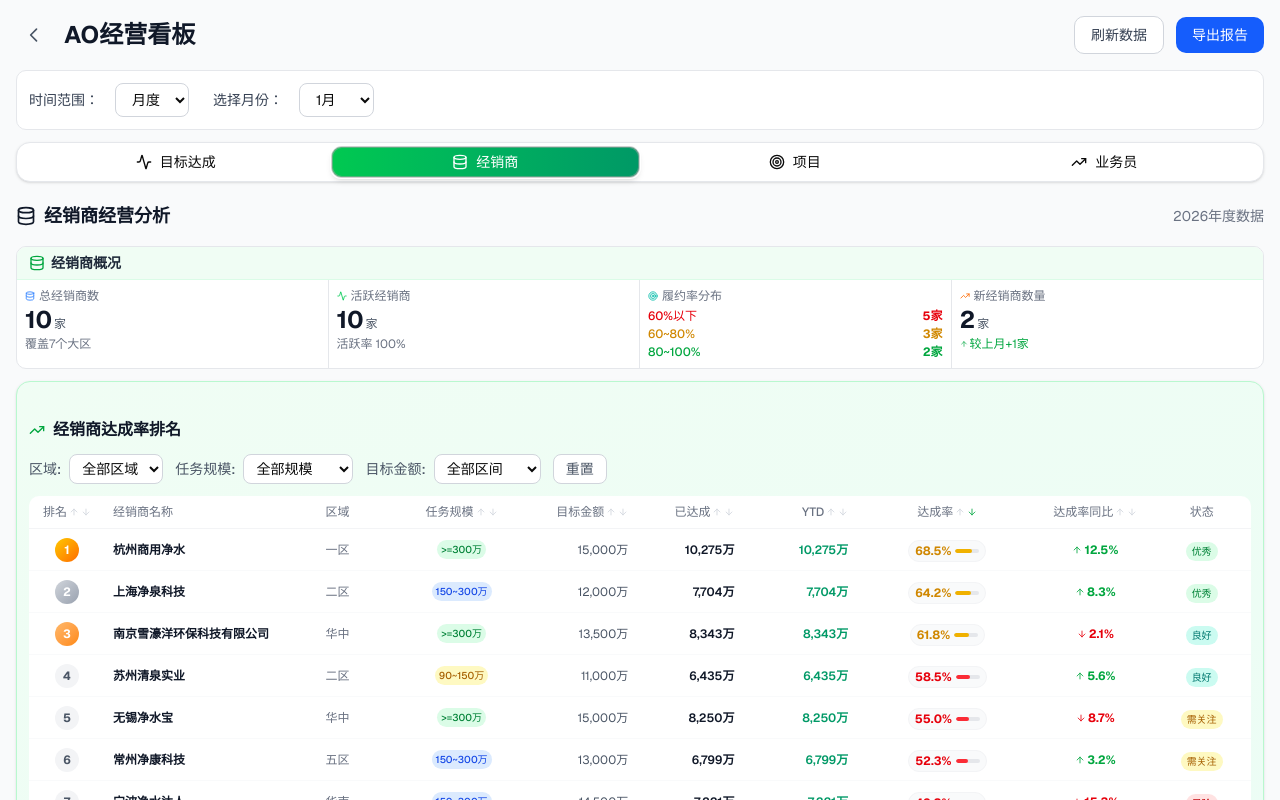
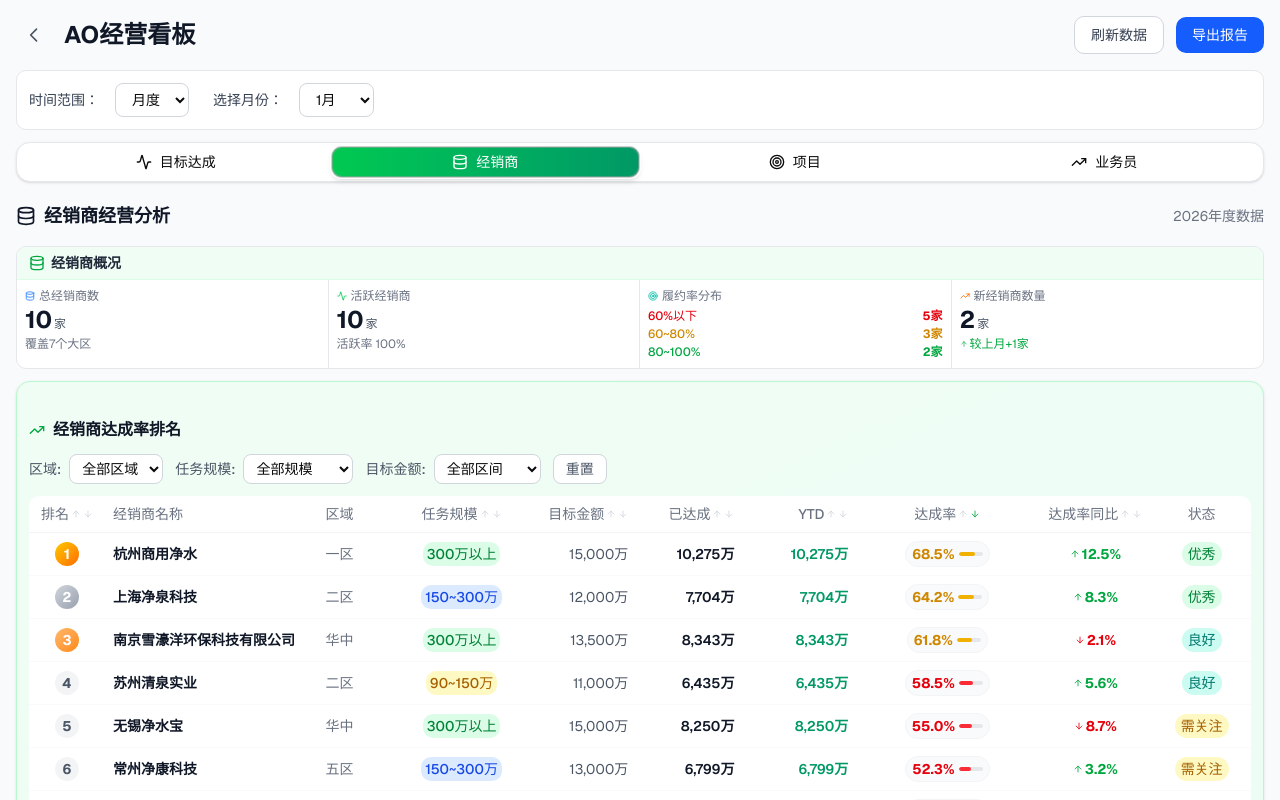
Before and after one commit to navylee1990/coze_jsc, a Next.js app: page /sales in a window 1280 px wide. Both pictures are taken after a click on the tab "经销商". Shown: the top 800 px of the page. Built offline with nearby package versions, Linux system fonts and the light colour scheme.

Commit message:
fix: 修改规模格式为中文表达并统一字体大小

```diff
--- a/src/app/sales/page.tsx
+++ b/src/app/sales/page.tsx
@@ -285,15 +285,15 @@ const cityData = {
 
 // 经销商达成率排名数据
 const dealerAchievementRanking = [
-  { rank: 1, name: '杭州商用净水', target: 15000, completed: 10275, rate: 68.5, region: '一区', status: 'excellent', scale: '>=300万', yearOnYear: 12.5, ytd: 10275 },
+  { rank: 1, name: '杭州商用净水', target: 15000, completed: 10275, rate: 68.5, region: '一区', status: 'excellent', scale: '300万以上', yearOnYear: 12.5, ytd: 10275 },
   { rank: 2, name: '上海净泉科技', target: 12000, completed: 7704, rate: 64.2, region: '二区', status: 'excellent', scale: '150~300万', yearOnYear: 8.3, ytd: 7704 },
-  { rank: 3, name: '南京雪濠洋环保科技有限公司', target: 13500, completed: 8343, rate: 61.8, region: '华中', status: 'good', scale: '>=300万', yearOnYear: -2.1, ytd: 8343 },
+  { rank: 3, name: '南京雪濠洋环保科技有限公司', target: 13500, completed: 8343, rate: 61.8, region: '华中', status: 'good', scale: '300万以上', yearOnYear: -2.1, ytd: 8343 },
   { rank: 4, name: '苏州清泉实业', target: 11000, completed: 6435, rate: 58.5, region: '二区', status: 'good', scale: '90~150万', yearOnYear: 5.6, ytd: 6435 },
-  { rank: 5, name: '无锡净水宝', target: 15000, completed: 8250, rate: 55.0, region: '华中', status: 'warning', scale: '>=300万', yearOnYear: -8.7, ytd: 8250 },
+  { rank: 5, name: '无锡净水宝', target: 15000, completed: 8250, rate: 55.0, region: '华中', status: 'warning', scale: '300万以上', yearOnYear: -8.7, ytd: 8250 },
   { rank: 6, name: '常州净康科技', target: 13000, completed: 6799, rate: 52.3, region: '五区', status: 'warning', scale: '150~300万', yearOnYear: 3.2, ytd: 6799 },
   { rank: 7, name: '宁波净水达人', target: 14500, completed: 7221, rate: 49.8, region: '华南', status: 'danger', scale: '150~300万', yearOnYear: -15.3, ytd: 7221 },
   { rank: 8, name: '合肥净源环保', target: 12000, completed: 5880, rate: 49.0, region: '华中', status: 'danger', scale: '90~150万', yearOnYear: -10.2, ytd: 5880 },
-  { rank: 9, name: '南昌净水通', target: 10000, completed: 4650, rate: 46.5, region: '西南', status: 'danger', scale: '<90万', yearOnYear: -22.5, ytd: 4650 },
+  { rank: 9, name: '南昌净水通', target: 10000, completed: 4650, rate: 46.5, region: '西南', status: 'danger', scale: '90万以内', yearOnYear: -22.5, ytd: 4650 },
   { rank: 10, name: '昆明净泉科技', target: 11000, completed: 4730, rate: 43.0, region: '西南', status: 'danger', scale: '90~150万', yearOnYear: -18.6, ytd: 4730 },
 ];
 
@@ -557,7 +557,7 @@ export default function SalesDashboard() {
 
       switch (dealerSortField) {
         case 'scale':
-          const scaleOrder = ['<90万', '90~150万', '150~300万', '>=300万'];
+          const scaleOrder = ['90万以内', '90~150万', '150~300万', '300万以上'];
           aVal = scaleOrder.indexOf(a.scale);
           bVal = scaleOrder.indexOf(b.scale);
           break;
@@ -1486,10 +1486,10 @@ export default function SalesDashboard() {
                         className="px-2 py-1 text-sm border border-gray-300 rounded-md focus:outline-none focus:ring-2 focus:ring-green-500 bg-white"
                       >
                         <option value="all">全部规模</option>
-                        <option value="<90万">&lt;90万</option>
+                        <option value="90万以内">90万以内</option>
                         <option value="90~150万">90~150万</option>
                         <option value="150~300万">150~300万</option>
-                        <option value=">=300万">&gt;=300万</option>
+                        <option value="300万以上">300万以上</option>
                       </select>
                     </div>
                     <div className="flex items-center gap-2">
@@ -1546,10 +1546,10 @@ export default function SalesDashboard() {
                         className="flex-1 px-2 py-1.5 text-xs border border-gray-300 rounded-md focus:outline-none focus:ring-2 focus:ring-green-500 bg-white"
                       >
                         <option value="all">全部规模</option>
-                        <option value="<90万">&lt;90万</option>
+                        <option value="90万以内">90万以内</option>
                         <option value="90~150万">90~150万</option>
                         <option value="150~300万">150~300万</option>
-                        <option value=">=300万">&gt;=300万</option>
+                        <option value="300万以上">300万以上</option>
                       </select>
                     </div>
                     <div className="flex items-center gap-2">
@@ -1587,7 +1587,7 @@ export default function SalesDashboard() {
                     <table className="w-full" style={{ tableLayout: 'fixed' }}>
                       <thead>
                         <tr className="border-b border-gray-100">
-                          <th className="px-2 py-2 text-center text-xs font-medium text-gray-500 cursor-pointer hover:text-green-600 transition-colors" style={{ width: '50px' }} onClick={() => handleDealerSort('rank')}>
+                          <th className="px-2 py-2 text-center text-sm font-medium text-gray-500 cursor-pointer hover:text-green-600 transition-colors" style={{ width: '50px' }} onClick={() => handleDealerSort('rank')}>
                             <div className="flex items-center justify-center gap-0.5">
                               <span className="hidden sm:inline">排名</span>
                               <span className="sm:hidden">排</span>
@@ -1595,47 +1595,47 @@ export default function SalesDashboard() {
                               <ArrowDown className={`w-2.5 h-2.5 ${dealerSortField === 'rank' && dealerSortOrder === 'desc' ? 'text-green-600' : 'text-gray-300'}`} />
                             </div>
                           </th>
-                          <th className="px-2 py-2 text-left text-xs font-medium text-gray-500" style={{ width: '140px' }}>
+                          <th className="px-2 py-2 text-left text-sm font-medium text-gray-500" style={{ width: '140px' }}>
                             <span className="hidden sm:inline">经销商名称</span>
                             <span className="sm:hidden">名称</span>
                           </th>
-                          <th className="px-2 py-2 text-left text-xs font-medium text-gray-500" style={{ width: '55px' }}>区域</th>
-                          <th className="px-2 py-2 text-center text-xs font-medium text-gray-500 cursor-pointer hover:text-green-600 transition-colors" style={{ width: '80px' }} onClick={() => handleDealerSort('scale')}>
+                          <th className="px-2 py-2 text-left text-sm font-medium text-gray-500" style={{ width: '55px' }}>区域</th>
+                          <th className="px-2 py-2 text-center text-sm font-medium text-gray-500 cursor-pointer hover:text-green-600 transition-colors" style={{ width: '80px' }} onClick={() => handleDealerSort('scale')}>
                             <div className="flex items-center justify-center gap-0.5">
                               任务规模
                               <ArrowUp className={`w-2.5 h-2.5 ${dealerSortField === 'scale' && dealerSortOrder === 'asc' ? 'text-green-600' : 'text-gray-300'}`} />
                               <ArrowDown className={`w-2.5 h-2.5 ${dealerSortField === 'scale' && dealerSortOrder === 'desc' ? 'text-green-600' : 'text-gray-300'}`} />
                             </div>
                           </th>
-                          <th className="px-2 py-2 text-right text-xs font-medium text-gray-500 cursor-pointer hover:text-green-600 transition-colors hidden sm:table-cell" style={{ width: '75px' }} onClick={() => handleDealerSort('target')}>
+                          <th className="px-2 py-2 text-right text-sm font-medium text-gray-500 cursor-pointer hover:text-green-600 transition-colors hidden sm:table-cell" style={{ width: '75px' }} onClick={() => handleDealerSort('target')}>
                             <div className="flex items-center justify-end gap-0.5">
                               目标金额
                               <ArrowUp className={`w-2.5 h-2.5 ${dealerSortField === 'target' && dealerSortOrder === 'asc' ? 'text-green-600' : 'text-gray-300'}`} />
                               <ArrowDown className={`w-2.5 h-2.5 ${dealerSortField === 'target' && dealerSortOrder === 'desc' ? 'text-green-600' : 'text-gray-300'}`} />
                             </div>
                           </th>
-                          <th className="px-2 py-2 text-right text-xs font-medium text-gray-500 cursor-pointer hover:text-green-600 transition-colors hidden sm:table-cell" style={{ width: '70px' }} onClick={() => handleDealerSort('completed')}>
+                          <th className="px-2 py-2 text-right text-sm font-medium text-gray-500 cursor-pointer hover:text-green-600 transition-colors hidden sm:table-cell" style={{ width: '70px' }} onClick={() => handleDealerSort('completed')}>
                             <div className="flex items-center justify-end gap-0.5">
                               已达成
                               <ArrowUp className={`w-2.5 h-2.5 ${dealerSortField === 'completed' && dealerSortOrder === 'asc' ? 'text-green-600' : 'text-gray-300'}`} />
                               <ArrowDown className={`w-2.5 h-2.5 ${dealerSortField === 'completed' && dealerSortOrder === 'desc' ? 'text-green-600' : 'text-gray-300'}`} />
                             </div>
                           </th>
-                          <th className="px-2 py-2 text-right text-xs font-medium text-gray-500 cursor-pointer hover:text-green-600 transition-colors hidden sm:table-cell" style={{ width: '75px' }} onClick={() => handleDealerSort('ytd')}>
+                          <th className="px-2 py-2 text-right text-sm font-medium text-gray-500 cursor-pointer hover:text-green-600 transition-colors hidden sm:table-cell" style={{ width: '75px' }} onClick={() => handleDealerSort('ytd')}>
                             <div className="flex items-center justify-end gap-0.5">
                               YTD
                               <ArrowUp className={`w-2.5 h-2.5 ${dealerSortField === 'ytd' && dealerSortOrder === 'asc' ? 'text-green-600' : 'text-gray-300'}`} />
                               <ArrowDown className={`w-2.5 h-2.5 ${dealerSortField === 'ytd' && dealerSortOrder === 'desc' ? 'text-green-600' : 'text-gray-300'}`} />
                             </div>
                           </th>
-                          <th className="px-2 py-2 text-center text-xs font-medium text-gray-500 cursor-pointer hover:text-green-600 transition-colors" style={{ width: '120px' }} onClick={() => handleDealerSort('rate')}>
+                          <th className="px-2 py-2 text-center text-sm font-medium text-gray-500 cursor-pointer hover:text-green-600 transition-colors" style={{ width: '120px' }} onClick={() => handleDealerSort('rate')}>
                             <div className="flex items-center justify-center gap-0.5">
                               达成率
                               <ArrowUp className={`w-2.5 h-2.5 ${dealerSortField === 'rate' && dealerSortOrder === 'asc' ? 'text-green-600' : 'text-gray-300'}`} />
                               <ArrowDown className={`w-2.5 h-2.5 ${dealerSortField === 'rate' && dealerSortOrder === 'desc' ? 'text-green-600' : 'text-gray-300'}`} />
                             </div>
                           </th>
-                          <th className="px-2 py-2 text-center text-xs font-medium text-gray-500 cursor-pointer hover:text-green-600 transition-colors hidden sm:table-cell" style={{ width: '75px' }} onClick={() => handleDealerSort('yearOnYear')}>
+                          <th className="px-2 py-2 text-center text-sm font-medium text-gray-500 cursor-pointer hover:text-green-600 transition-colors hidden sm:table-cell" style={{ width: '75px' }} onClick={() => handleDealerSort('yearOnYear')}>
                             <div className="flex items-center justify-center gap-0.5">
                               <span className="hidden sm:inline">达成率同比</span>
                               <span className="sm:hidden">同比</span>
@@ -1643,14 +1643,14 @@ export default function SalesDashboard() {
                               <ArrowDown className={`w-2.5 h-2.5 ${dealerSortField === 'yearOnYear' && dealerSortOrder === 'desc' ? 'text-green-600' : 'text-gray-300'}`} />
                             </div>
                           </th>
-                          <th className="px-2 py-2 text-center text-xs font-medium text-gray-500" style={{ width: '65px' }}>状态</th>
+                          <th className="px-2 py-2 text-center text-sm font-medium text-gray-500" style={{ width: '65px' }}>状态</th>
                         </tr>
                       </thead>
                     <tbody className="min-h-[320px]">
                       {dealerCurrentData.map((dealer) => (
                         <tr key={dealer.rank} className="border-b border-gray-50 last:border-0">
                           <td className="px-2 py-2 text-center" style={{ width: '50px' }}>
-                            <div className={`inline-flex items-center justify-center w-6 h-6 rounded-full text-xs font-bold ${
+                            <div className={`inline-flex items-center justify-center w-6 h-6 rounded-full text-sm font-bold ${
                               dealer.rank === 1 ? 'bg-gradient-to-br from-yellow-400 to-orange-500 text-white' :
                               dealer.rank === 2 ? 'bg-gradient-to-br from-gray-300 to-gray-400 text-white' :
                               dealer.rank === 3 ? 'bg-gradient-to-br from-orange-300 to-orange-400 text-white' :
@@ -1659,11 +1659,11 @@ export default function SalesDashboard() {
                               {dealer.rank}
                             </div>
                           </td>
-                          <td className="px-2 py-2 text-xs font-semibold text-gray-900 truncate" style={{ width: '140px' }} title={dealer.name}>{dealer.name}</td>
-                          <td className="px-2 py-2 text-xs text-gray-500" style={{ width: '55px' }}>{dealer.region}</td>
-                          <td className="px-2 py-2 text-center text-[10px]" style={{ width: '80px' }}>
-                            <span className={`inline-block px-1 py-0.5 rounded-[10px] text-[10px] font-medium ${
-                              dealer.scale === '>=300万' ? 'bg-green-100 text-green-700' :
+                          <td className="px-2 py-2 text-sm font-semibold text-gray-900 truncate" style={{ width: '140px' }} title={dealer.name}>{dealer.name}</td>
+                          <td className="px-2 py-2 text-sm text-gray-500" style={{ width: '55px' }}>{dealer.region}</td>
+                          <td className="px-2 py-2 text-center text-sm" style={{ width: '80px' }}>
+                            <span className={`inline-block px-1 py-0.5 rounded-[10px] text-sm font-medium ${
+                              dealer.scale === '300万以上' ? 'bg-green-100 text-green-700' :
                               dealer.scale === '150~300万' ? 'bg-blue-100 text-blue-700' :
                               dealer.scale === '90~150万' ? 'bg-yellow-100 text-yellow-700' :
                               'bg-gray-100 text-gray-700'
@@ -1671,12 +1671,12 @@ export default function SalesDashboard() {
                               {dealer.scale}
                             </span>
                           </td>
-                          <td className="px-2 py-2 text-xs text-right text-gray-600 hidden sm:table-cell" style={{ width: '75px' }}>{dealer.target.toLocaleString()}万</td>
-                          <td className="px-2 py-2 text-xs text-right font-semibold text-gray-900 hidden sm:table-cell" style={{ width: '70px' }}>{dealer.completed.toLocaleString()}万</td>
-                          <td className="px-2 py-2 text-xs text-right font-semibold text-emerald-600 hidden sm:table-cell" style={{ width: '75px' }}>{dealer.ytd.toLocaleString()}万</td>
+                          <td className="px-2 py-2 text-sm text-right text-gray-600 hidden sm:table-cell" style={{ width: '75px' }}>{dealer.target.toLocaleString()}万</td>
+                          <td className="px-2 py-2 text-sm text-right font-semibold text-gray-900 hidden sm:table-cell" style={{ width: '70px' }}>{dealer.completed.toLocaleString()}万</td>
+                          <td className="px-2 py-2 text-sm text-right font-semibold text-emerald-600 hidden sm:table-cell" style={{ width: '75px' }}>{dealer.ytd.toLocaleString()}万</td>
                           <td className="px-2 py-2 text-center" style={{ width: '120px' }}>
                             <div className="inline-flex items-center gap-1 px-1.5 py-0.5 rounded-full bg-gray-50 border border-gray-100">
-                              <span className={`text-xs font-bold ${
+                              <span className={`text-sm font-bold ${
                                 dealer.rate >= 80 ? 'text-green-600' :
                                 dealer.rate >= 60 ? 'text-yellow-600' : 'text-red-600'
                               }`}>
@@ -1694,7 +1694,7 @@ export default function SalesDashboard() {
                             </div>
                           </td>
                           <td className="px-2 py-2 text-center hidden sm:table-cell" style={{ width: '75px' }}>
-                            <div className={`flex items-center justify-center gap-0.5 text-xs font-bold ${
+                            <div className={`flex items-center justify-center gap-0.5 text-sm font-bold ${
                               dealer.yearOnYear > 0 ? 'text-green-600' :
                               dealer.yearOnYear < 0 ? 'text-red-600' : 'text-gray-600'
                             }`}>
@@ -1704,7 +1704,7 @@ export default function SalesDashboard() {
                             </div>
                           </td>
                           <td className="px-2 py-2 text-center" style={{ width: '65px' }}>
-                            <span className={`inline-flex items-center gap-0.5 px-1.5 py-0.5 rounded-full text-[10px] font-medium ${
+                            <span className={`inline-flex items-center gap-0.5 px-1.5 py-0.5 rounded-full text-sm font-medium ${
                               dealer.status === 'excellent' ? 'bg-green-100 text-green-700' :
                               dealer.status === 'good' ? 'bg-teal-100 text-teal-700' :
                               dealer.status === 'warning' ? 'bg-yellow-100 text-yellow-700' :
```
